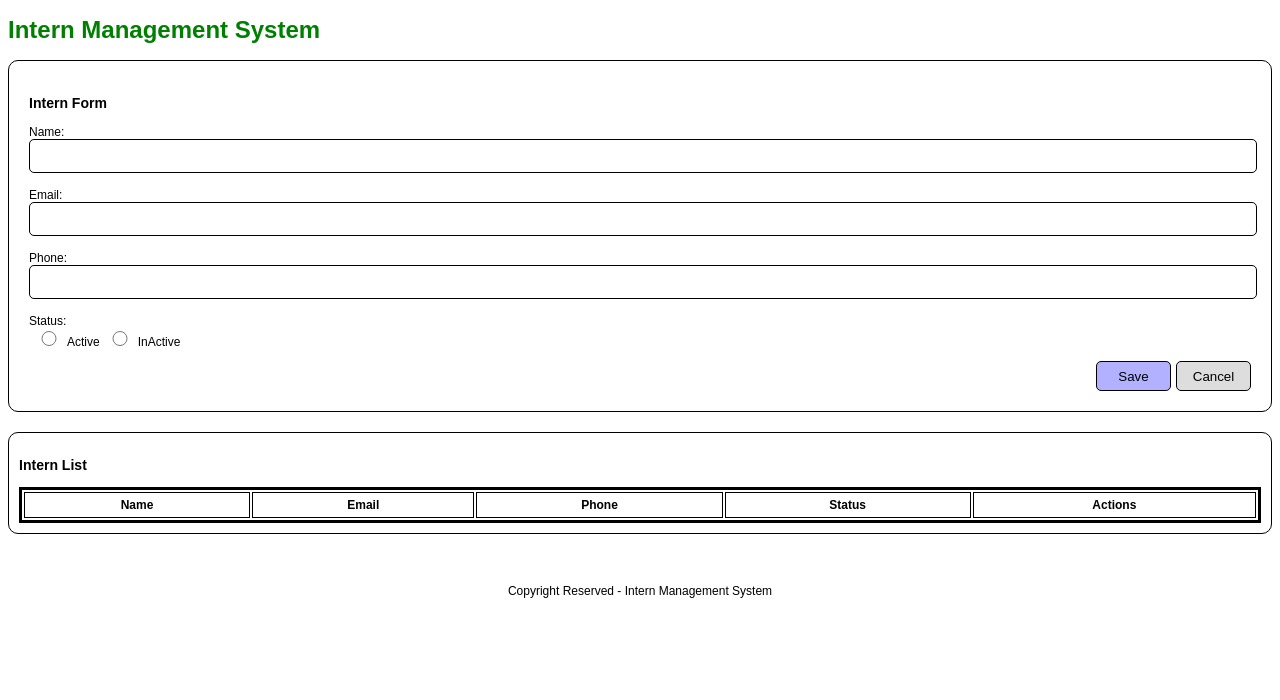
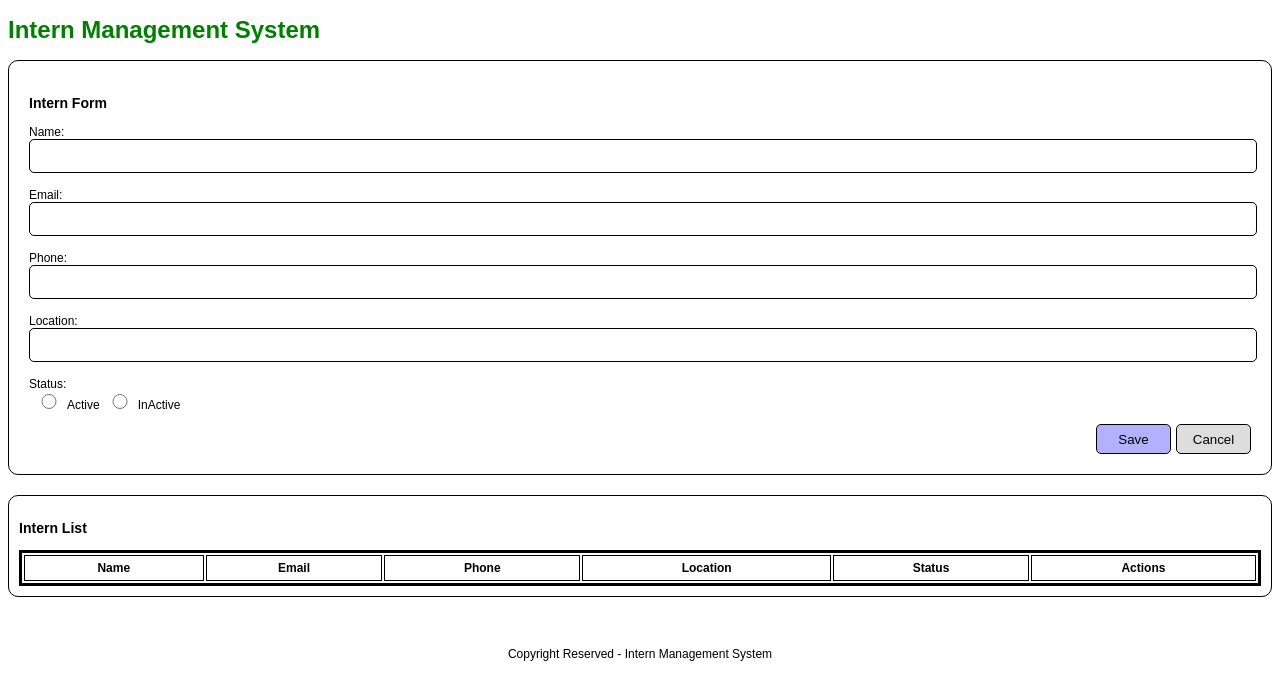
Before and after one commit to zhapix-coe/mern-workshop, a React (Vite) app in the folder intern-crud-workshop/intern-management-react/: page / in a window 1280 px wide. Shown: the top 700 px of the page. Built offline with nearby package versions, Linux system fonts and the light colour scheme.

Commit message:
added location

```diff
--- a/intern-crud-workshop/intern-management-react/src/components/InternForm.jsx
+++ b/intern-crud-workshop/intern-management-react/src/components/InternForm.jsx
@@ -8,6 +8,7 @@ export const InternForm = ({
   const [internName, setInternName] = useState("");
   const [internEmail, setInternEmail] = useState("");
   const [internPhone, setInternPhone] = useState(0);
+  const [internLocation, setInternLocation] = useState("");
   const [internStatus, setInternStatus] = useState("");
 
   const handleSubmit = (event) => {
@@ -19,6 +20,7 @@ export const InternForm = ({
       internName,
       internEmail,
       internPhone,
+      internLocation,
       internStatus,
     };
     addIntern(internDetail);
@@ -29,6 +31,7 @@ export const InternForm = ({
     setInternName("");
     setInternEmail("");
     setInternPhone(0);
+    setInternLocation("");
     setInternStatus("");
   };
 
@@ -41,6 +44,7 @@ export const InternForm = ({
     setInternName(editData?.internName);
     setInternEmail(editData?.internEmail);
     setInternPhone(editData?.internPhone);
+    setInternPhone(editData?.internLocation);
     setInternStatus(editData?.internStatus);
   }, [editData]);
 
@@ -86,6 +90,19 @@ export const InternForm = ({
           />
         </label>
 
+        <label>
+          Location:
+          <input
+            type="text"
+            id="internLocation"
+            value={internLocation}
+            onChange={(event) => {
+              setInternLocation(event.target.value);
+            }}
+            required
+          />
+        </label>
+
         <label>Status:</label>
 
         <div className="radio-group">
--- a/intern-crud-workshop/intern-management-react/src/components/InternTable.jsx
+++ b/intern-crud-workshop/intern-management-react/src/components/InternTable.jsx
@@ -12,6 +12,7 @@ export const InternTable = ({ internList, editInternForm,deleteIntern }) => {
                 <th>Name</th>
                 <th>Email</th>
                 <th>Phone</th>
+                <th>Location</th>
                 <th>Status</th>
                 <th>Actions</th>
               </tr>
@@ -23,12 +24,14 @@ export const InternTable = ({ internList, editInternForm,deleteIntern }) => {
                   internName,
                   internEmail,
                   internPhone,
+                  internLocation,
                   internStatus,
                 }) => (
                   <tr>
                     <td>{internName}</td>
                     <td>{internEmail}</td>
                     <td>{internPhone}</td>
+                    <td>{internLocation}</td>
                     <td>{internStatus}</td>
                     <td>
                       <button
@@ -38,6 +41,7 @@ export const InternTable = ({ internList, editInternForm,deleteIntern }) => {
                             internName,
                             internEmail,
                             internPhone,
+                            internLocation,
                             internStatus,
                           });
                         }}
@@ -51,6 +55,7 @@ export const InternTable = ({ internList, editInternForm,deleteIntern }) => {
                             internName,
                             internEmail,
                             internPhone,
+                            internLocation,
                             internStatus,
                           });
                         }}
```
Also changed, not shown: 1 other file (tests, documents, lock files or other folders).
